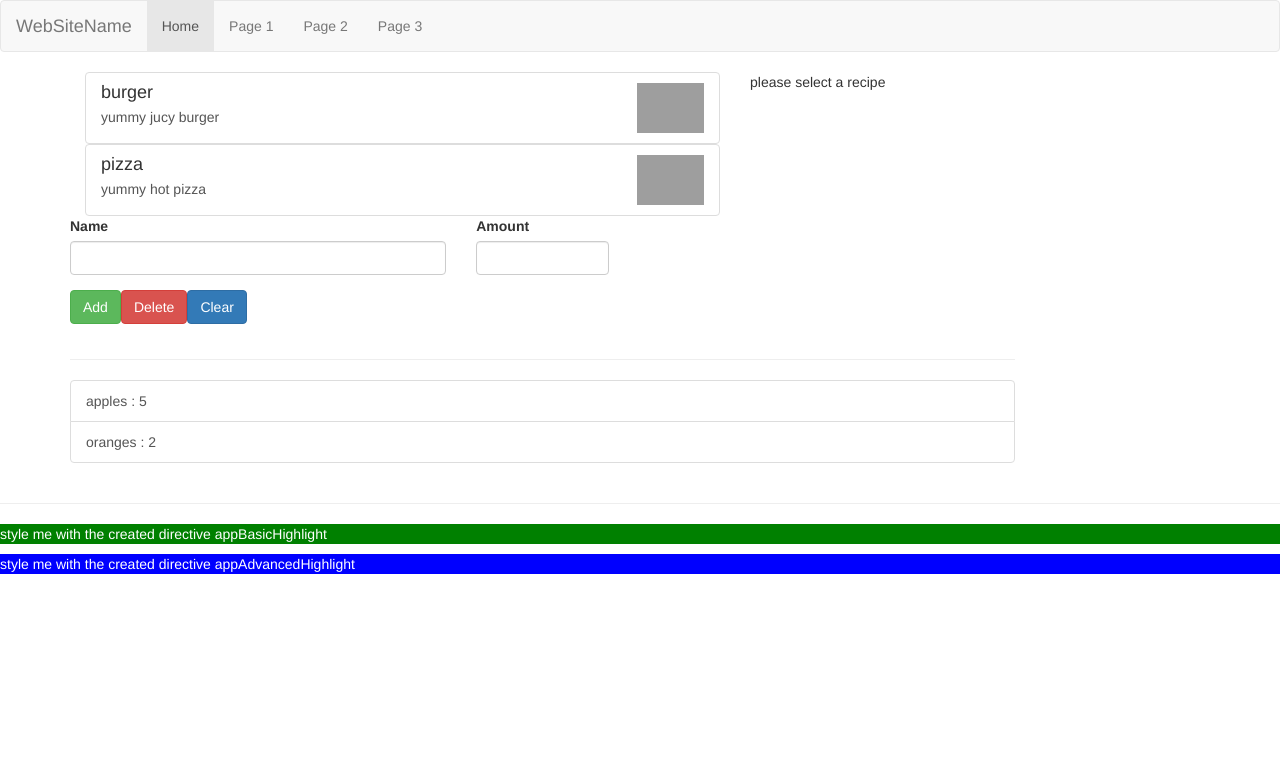
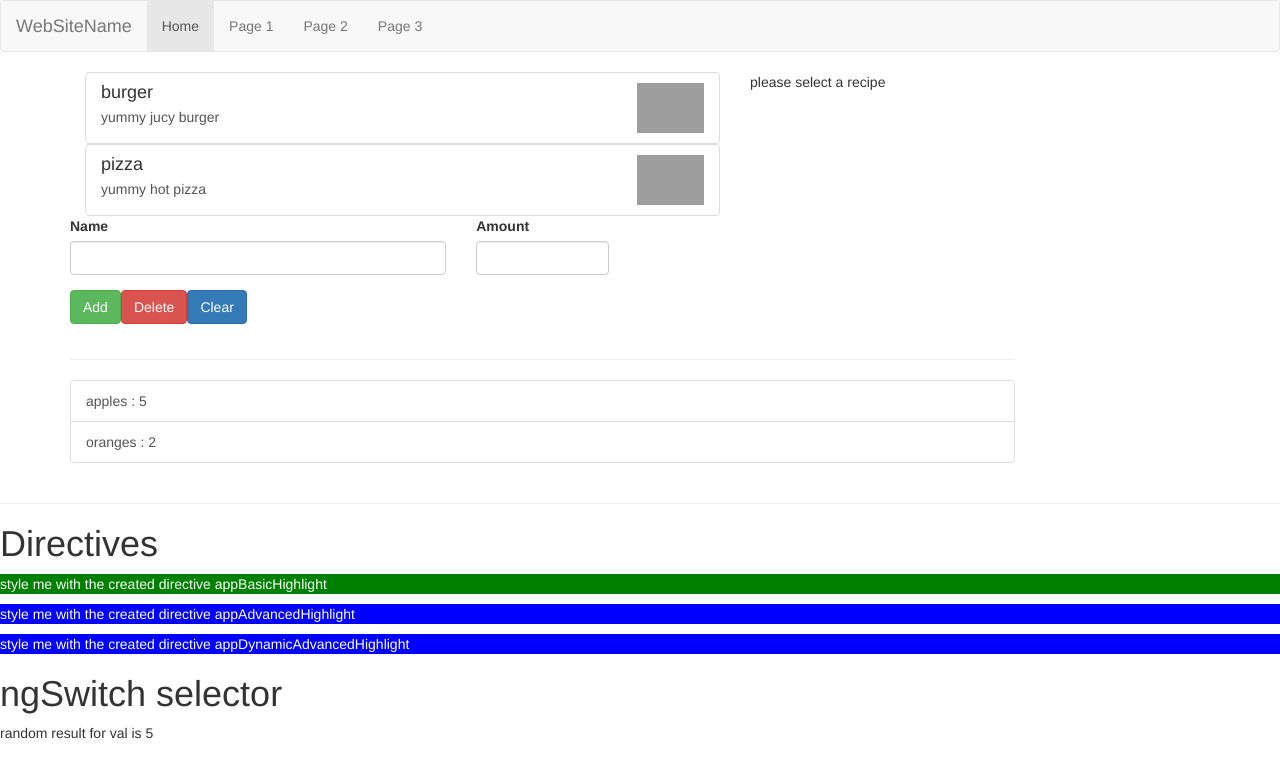
Before and after one commit to bmcsites/angular6, an Angular app in the folder shopping-cart-test/: page / in a window 1280 px wide. Shown: the top 778 px of the page. Built offline with nearby package versions, Linux system fonts and the light colour scheme; grey boxes are pictures that could not be loaded.

Commit message:
more details

```diff
--- a/shopping-cart-test/src/app/app.component.html
+++ b/shopping-cart-test/src/app/app.component.html
@@ -8,5 +8,30 @@
   </div>
 </div>
 <hr>
+<!-- _____________ directive examples  _______________ -->
+<h1>Directives</h1>
 <p appBasicHighlight> style me with the created directive appBasicHighlight</p>
+
 <p appAdvancedHighlight> style me with the created directive appAdvancedHighlight</p>
+
+<p appDynamicAdvancedHighlight
+  defaultBgColor="blue"
+  [dynamicBgColor]="colorVar"
+  [defaultColor]="'white'"
+>
+  <!-- _____________ directive binding options _______________ -->
+  <!-- defaultBgColor="blue" -> bind the color without interpolation-->
+  <!-- [dynamicBgColor]="colorVar"" -> bind the color with interpolation and a variable -->
+  <!-- dynamicBgColor="{{colorVar}}" -> bind the color without interpolation and but render the variable to string -->
+  <!-- [defaultColor]="'white'" -> bind the color with interpolation and a color -->
+  style me with the created directive appDynamicAdvancedHighlight
+</p>
+
+<!-- _____________ NgSwitch examples  _______________ -->
+<div [ngSwitch] = "val">
+  <h1>ngSwitch selector</h1>
+  <p *ngSwitchCase="5">random result for val is 5</p>
+  <p *ngSwitchCase="10">random result for val is 10</p>
+  <p *ngSwitchCase="100" >random result for val is 100</p>
+  <p *ngSwitchDefault>val is default</p>
+</div>
--- a/shopping-cart-test/src/app/app.component.ts
+++ b/shopping-cart-test/src/app/app.component.ts
@@ -1,4 +1,4 @@
-import { Component } from '@angular/core';
+import { Component,  } from '@angular/core';
 
 @Component({
   selector: 'app-root',
@@ -7,4 +7,15 @@ import { Component } from '@angular/core';
 })
 export class AppComponent {
   title = 'app';
+  colorVar = 'red';
+
+  myArray: number[];
+
+  val: number;
+
+  constructor () {
+    this.myArray = [5,10,100];
+    // random value from myArray
+    this.val = this.myArray[Math.floor(Math.random()*this.myArray.length)];
+  }
 }
--- a/shopping-cart-test/src/app/app.module.ts
+++ b/shopping-cart-test/src/app/app.module.ts
@@ -11,7 +11,8 @@ import { RecipeItemComponent } from './recipies/recipe-list/recipe-item/recipe-i
 import { ShoppingListComponent } from './shopping-list/shopping-list.component';
 import { ShoppingEditComponent } from './shopping-list/shopping-edit/shopping-edit.component';
 import { BasicHighlightDirective } from './directives/basic-directive/basic-highlight.directive';
-import { AdvencedHighlightDirective } from './directives/advenced-highlights/advenced-highlight.directive';
+import { AdvancedHighlightDirective } from './directives/advenced-highlights/advanced-highlight.directive';
+import { DynamicAdvancedHighlightDirective } from './directives/dynamic-advenced-highlight/dynamic-advanced-highlight.directive';
 
 @NgModule({
   declarations: [
@@ -24,7 +25,8 @@ import { AdvencedHighlightDirective } from './directives/advenced-highlights/adv
     ShoppingListComponent,
     ShoppingEditComponent,
     BasicHighlightDirective,
-    AdvencedHighlightDirective
+    AdvancedHighlightDirective,
+    DynamicAdvancedHighlightDirective
   ],
   imports: [
     BrowserModule,
--- /dev/null
+++ b/shopping-cart-test/src/app/directives/advenced-highlights/advanced-highlight.directive.ts
@@ -0,0 +1,52 @@
+import {Directive, HostListener, HostBinding} from '@angular/core';
+
+@Directive({
+  selector: '[appAdvancedHighlight]'
+})
+
+export class AdvancedHighlightDirective {
+
+  @HostBinding('style.backgroundColor') bg: string = 'blue';
+  @HostBinding('style.color') myColor: string = 'white';
+
+  constructor() { }
+
+  @HostListener('mouseenter') mouseover() {
+    this.bg = 'green';
+  }
+
+  @HostListener('mouseleave') mouseleave() {
+    this.bg = 'blue';
+  }
+}
+
+
+//////////////////// use renderer for this ///////////////////////////
+
+/*import {Directive, ElementRef, HostListener, OnInit, Renderer2} from '@angular/core';
+
+@Directive({
+  selector: '[appAdvancedHighlight]'
+})
+
+export class AdvencedHighlightDirective implements OnInit{
+  el:ElementRef;
+  constructor(private element: ElementRef, private renderer: Renderer2) {
+    this.el = element.nativeElement;
+  }
+
+  @HostListener('mouseenter') mouseover(eventData: Event) {
+    this.renderer.setStyle(this.el,'background-color', 'green');
+
+  }
+
+  @HostListener('mouseleave') mouseleave(eventData: Event) {
+    this.renderer.setStyle(this.el,'background-color', 'blue');
+  }
+
+  ngOnInit() {
+    this.renderer.setStyle(this.el,'color', 'white');
+    this.renderer.setStyle(this.el,'background-color', 'blue');
+  }
+
+}*/
--- a/shopping-cart-test/src/app/directives/advenced-highlights/advenced-highlight.directive.ts
+++ /dev/null
@@ -1,18 +0,0 @@
-import {Directive, ElementRef, OnInit,  Renderer2} from '@angular/core';
-
-@Directive({
-  selector: '[appAdvancedHighlight]'
-})
-export class AdvencedHighlightDirective implements OnInit{
-
-  constructor(private element: ElementRef, private renderer: Renderer2) {
-
-  }
-
-  ngOnInit() {
-    let el = this.element.nativeElement;
-    this.renderer.setStyle(el,'color', 'white');
-    this.renderer.setStyle(el,'background-color', 'blue');
-  }
-
-}
--- /dev/null
+++ b/shopping-cart-test/src/app/directives/dynamic-advenced-highlight/dynamic-advanced-highlight.directive.ts
@@ -0,0 +1,30 @@
+import {Directive, HostBinding, HostListener, Input, OnInit} from '@angular/core';
+
+@Directive({
+  selector: '[appDynamicAdvancedHighlight]'
+})
+export class DynamicAdvancedHighlightDirective implements OnInit {
+
+  @Input() defaultBgColor: string = 'blue';
+  @Input() dynamicBgColor: string = 'green';
+  @Input() defaultColor: string = 'white';
+
+  @HostBinding('style.backgroundColor') bg: string;
+  @HostBinding('style.color') myColor: string;
+
+  constructor() { }
+
+  ngOnInit() {
+    this.bg = this.defaultBgColor;
+    this.myColor = this.defaultColor;
+  }
+
+  @HostListener('mouseenter') mouseover() {
+    this.bg = this.dynamicBgColor;
+  }
+
+  @HostListener('mouseleave') mouseleave() {
+    this.bg = this.defaultBgColor;
+  }
+
+}
```
